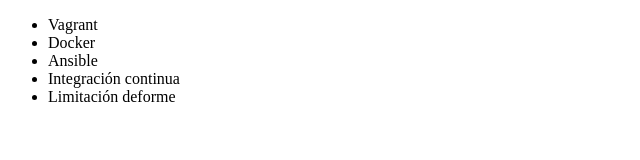
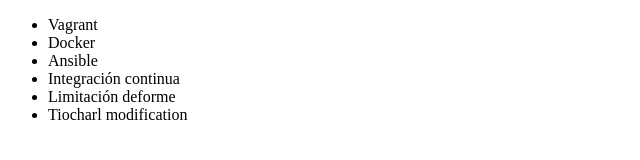
Before and after one commit to Tiocharl/alura-git, a plain HTML site: page Index.html in a window 1280 px wide. Shown: the whole page, without its empty margins (0-640 px from the left). Drawn offline with Linux system fonts and the light colour scheme.

```diff
--- a/Index.html
+++ b/Index.html
@@ -11,6 +11,7 @@
         <li> Ansible </li>
         <li> Integración continua </li>
         <li> Limitación deforme</li>
+        <li> Tiocharl modification</li>
     </ul>
 </body>
 </html>
```
